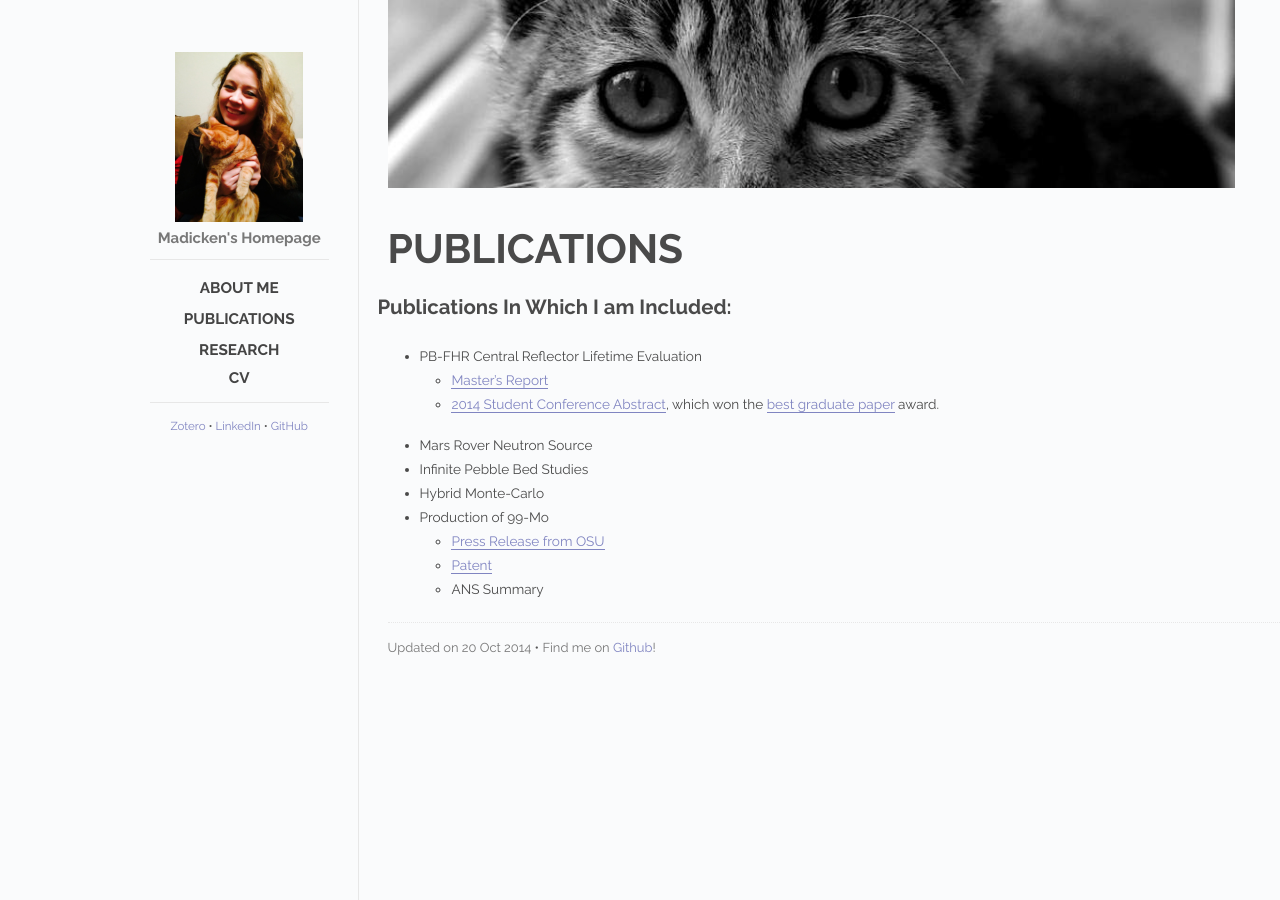
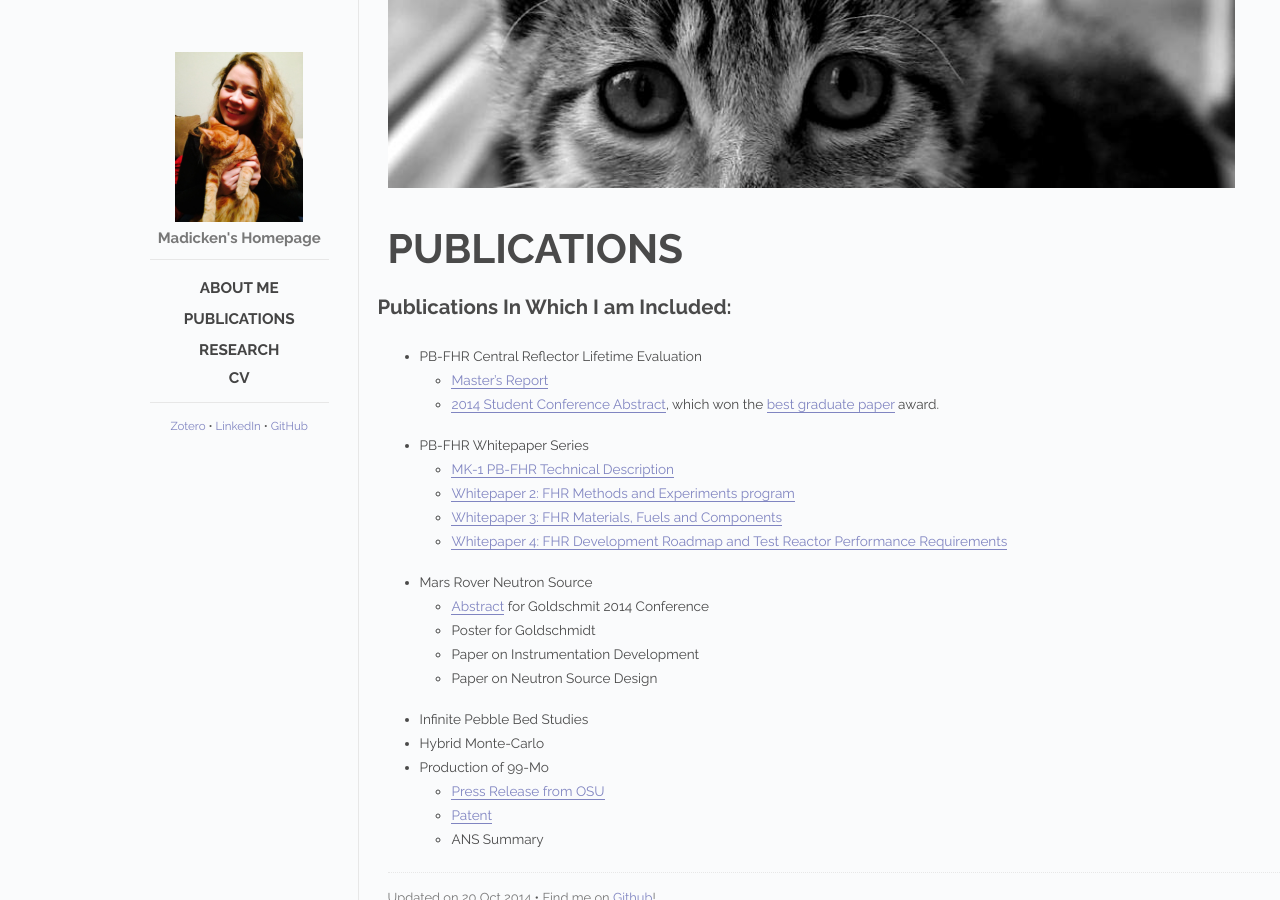
Before and after one commit to munkm/munkm.github.io, a Jekyll site: the page built from _posts/2014-10-20-publications.md, in a window 1280 px wide. Built offline with Jekyll 4.4.1, drawn with Linux system fonts in a browser that asks for light colours; Markdown is read by kramdown in place of the engine named in the settings.

Commit message:
Adding links to FHR whitepapers

```diff
--- a/_posts/2014-10-20-publications.md
+++ b/_posts/2014-10-20-publications.md
@@ -11,7 +11,16 @@ categories: posts
 * PB-FHR Central Reflector Lifetime Evaluation
   * [Master's Report](/papers/Report_Final.pdf)
   * [2014 Student Conference Abstract](/papers/munk_abstract_2014.pdf), which won the [best graduate paper](http://www.mne.psu.edu/news/news_detail.cfm?nid=366) award.
+* PB-FHR Whitepaper Series
+  * [MK-1 PB-FHR Technical Description](http://fhr.nuc.berkeley.edu/wp-content/uploads/2014/10/14-002-PB-FHR_Design_Report_Final.pdf)
+  * [Whitepaper 2: FHR Methods and Experiments program](http://fhr.nuc.berkeley.edu/wp-content/uploads/2013/08/12-002-FHR-Workshop-2-Report-Final.pdf)
+  * [Whitepaper 3: FHR Materials, Fuels and Components](http://fhr.nuc.berkeley.edu/wp-content/uploads/2013/08/12-003-FHR-Workshop-3-Report-Final.pdf)
+  * [Whitepaper 4: FHR Development Roadmap and Test Reactor Performance Requirements ](http://fhr.nuc.berkeley.edu/wp-content/uploads/2013/08/12-004-FHR-Workshop-4-Report-Final.pdf)
 * Mars Rover Neutron Source
+  * [Abstract](http://goldschmidt.info/2014/abstracts/abstractView?abstractId=1916) for Goldschmit 2014 Conference
+  * Poster for Goldschmidt
+  * Paper on Instrumentation Development
+  * Paper on Neutron Source Design
 * Infinite Pebble Bed Studies
 * Hybrid Monte-Carlo
 * Production of 99-Mo
```
